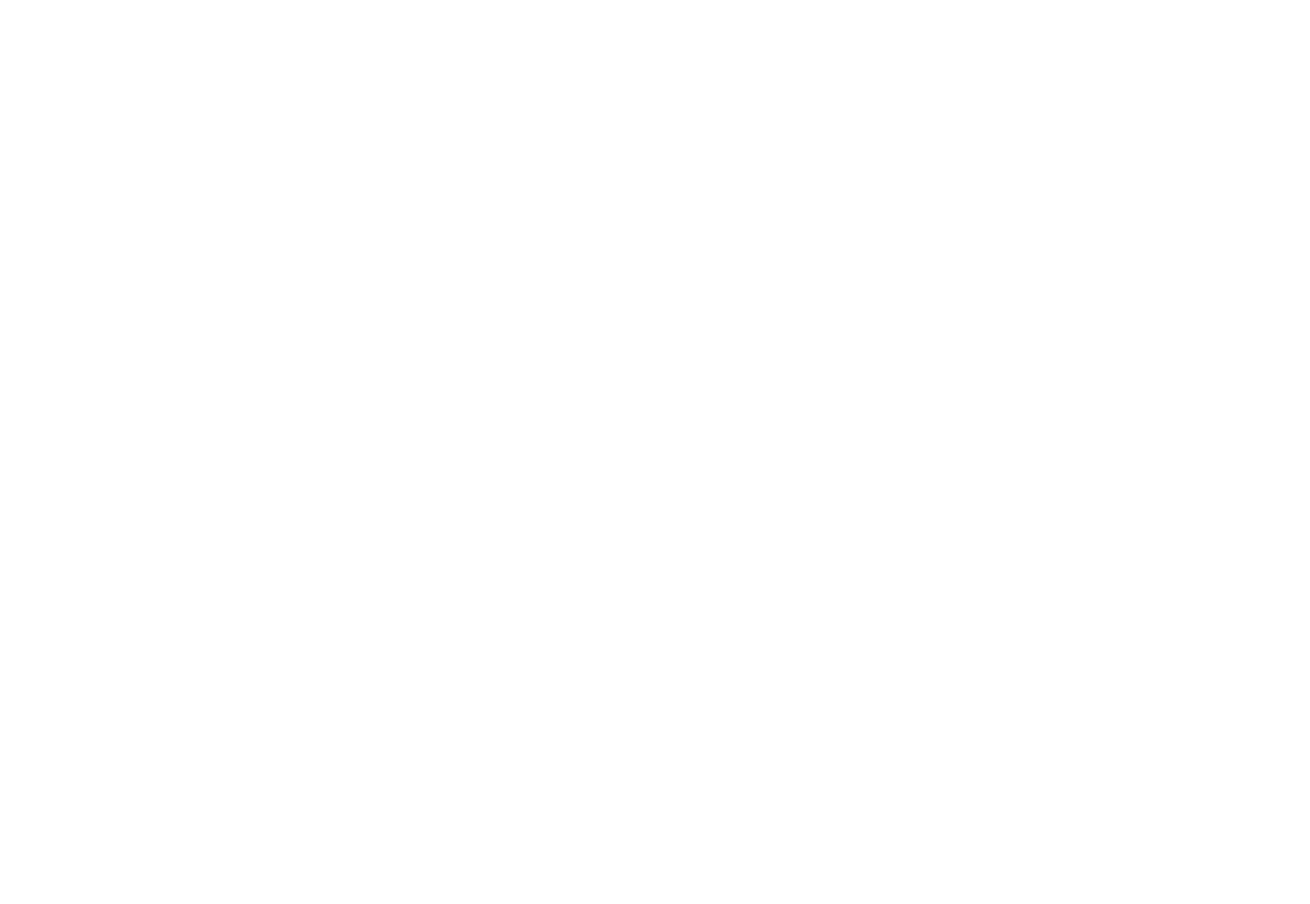
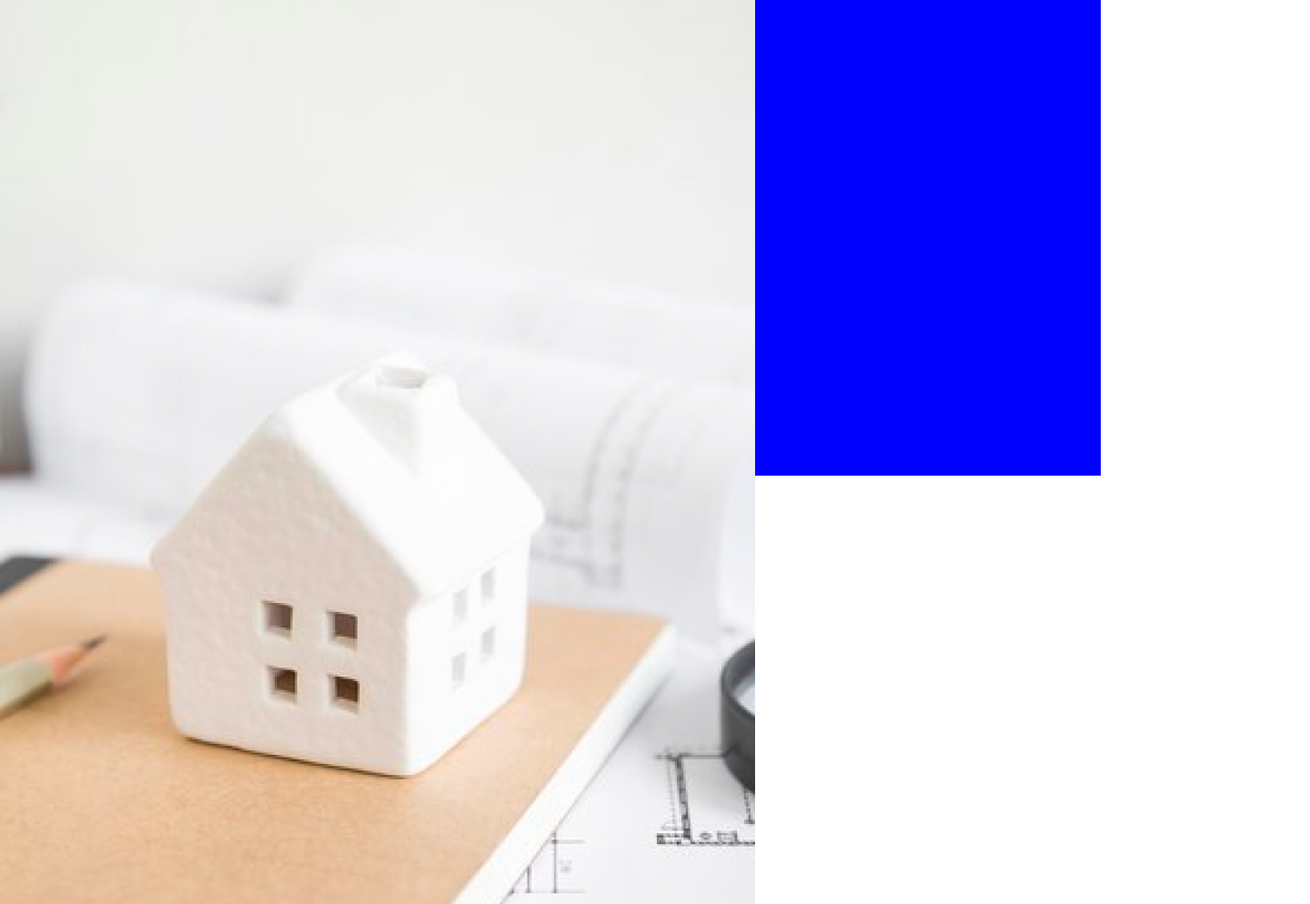
Before and after one commit to heesanggod/html, a plain HTML site: page estate/index.html in a window 1280 px wide. Shown: the top 994 px of the page at 91% size, 1440 px wide, since content can reach past the window. Before the commit the page ends 800 px from the top, so only its background shows below. Drawn offline with Linux system fonts and the light colour scheme.

Commit message:
2024.03.25 10:50

```diff
--- a/estate/index.html
+++ b/estate/index.html
@@ -7,7 +7,13 @@
     <link rel="stylesheet" href="./style.css">
 </head>
 <body>
+    <div id="sign-in-wrapper">
+        <div class="sign-in-image-box"></div>
+        <div class="sign-in-box">
+            <div class="sign-in-container"></div>
+        </div>
+    </div>
 
-        <script src="./script.js"></script>
+    <script src="./script.js"></script>
 </body>
 </html>
--- a/estate/style.css
+++ b/estate/style.css
@@ -0,0 +1,27 @@
+* {
+    margin: 0px;
+}
+
+#sign-in-wrapper {
+    display: flex;
+    width: 100%;
+    height: 100vh;
+    min-height: 1024px;
+}
+
+.sign-in-image-box {
+    min-width: 830px;
+    background-image: url('./resource/image/sign-in-background.png');
+    background-size: cover;
+}
+
+.sign-in-box {
+    flex-grow: 1;
+    min-width: 610px;
+}
+
+.sign-in-container {
+    width: 380px;
+    height: 523px;
+    background-color: blue;
+}
```
